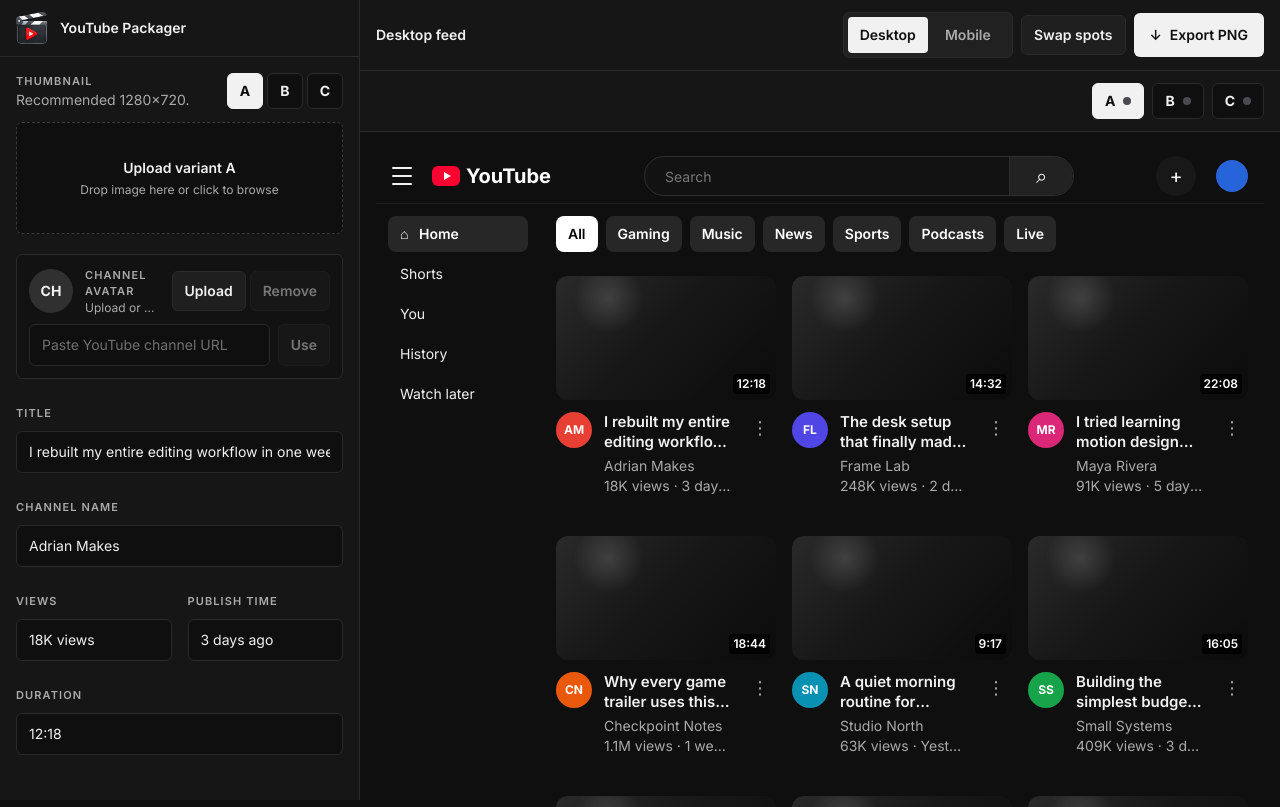
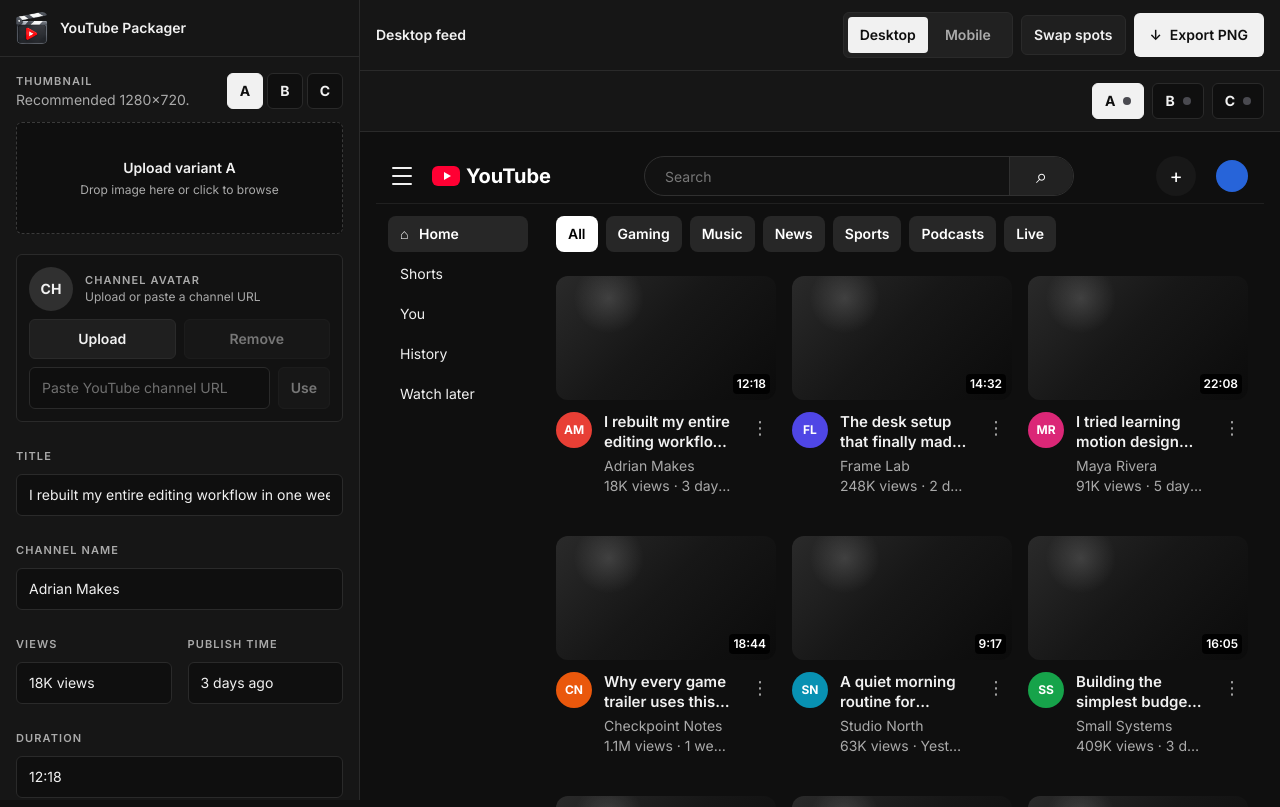
Before and after one commit to adrianistaken/YouTubePackager, a Vue app: page / in a window 1280 px wide. Shown: the top 807 px of the page. Built offline with nearby package versions, Linux system fonts and the light colour scheme; no server answers.

Commit message:
Fix avatar uploader text clipping

```diff
--- a/src/components/AvatarUploader.vue
+++ b/src/components/AvatarUploader.vue
@@ -67,9 +67,11 @@
       </div>
       <div class="min-w-0 flex-1">
         <p class="field-label">Channel avatar</p>
-        <p class="truncate text-xs text-graphite">{{ avatar ? 'Avatar loaded.' : 'Upload or use a channel URL.' }}</p>
+        <p class="text-xs text-graphite">{{ avatar ? 'Loaded' : 'Upload or paste a channel URL' }}</p>
       </div>
-      <div class="flex shrink-0 gap-1">
+    </div>
+
+    <div class="grid grid-cols-2 gap-2">
       <label class="tool-button min-h-8 cursor-pointer px-2 text-xs">
         Upload
         <input class="sr-only" type="file" accept="image/png,image/jpeg,image/webp" @change="handleUpload" />
@@ -82,7 +84,6 @@
       >
         Remove
       </button>
-      </div>
     </div>
 
     <div class="grid grid-cols-[minmax(0,1fr)_auto] gap-2">
```
Lines whose indentation alone changed are shown as unchanged.
